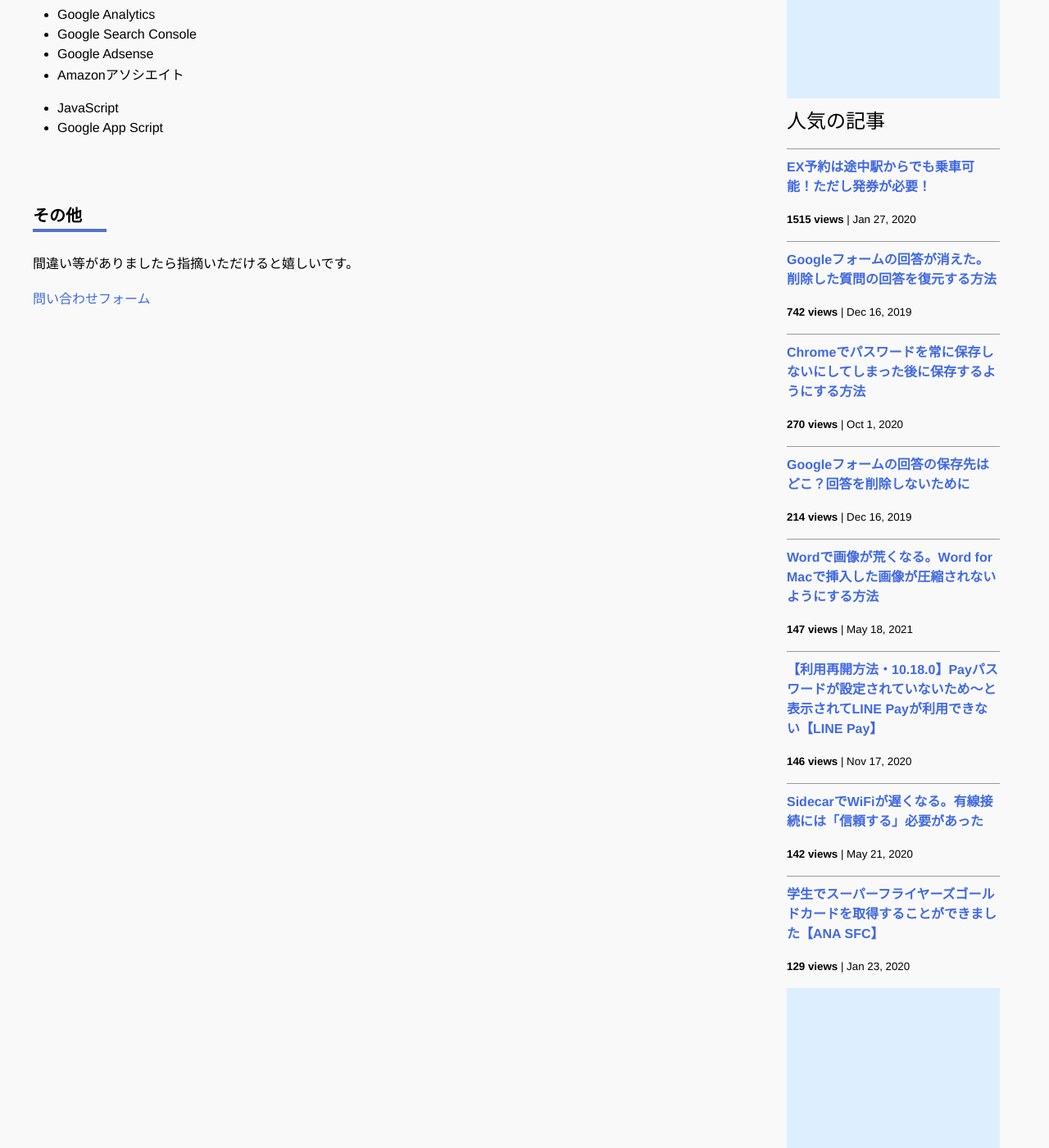
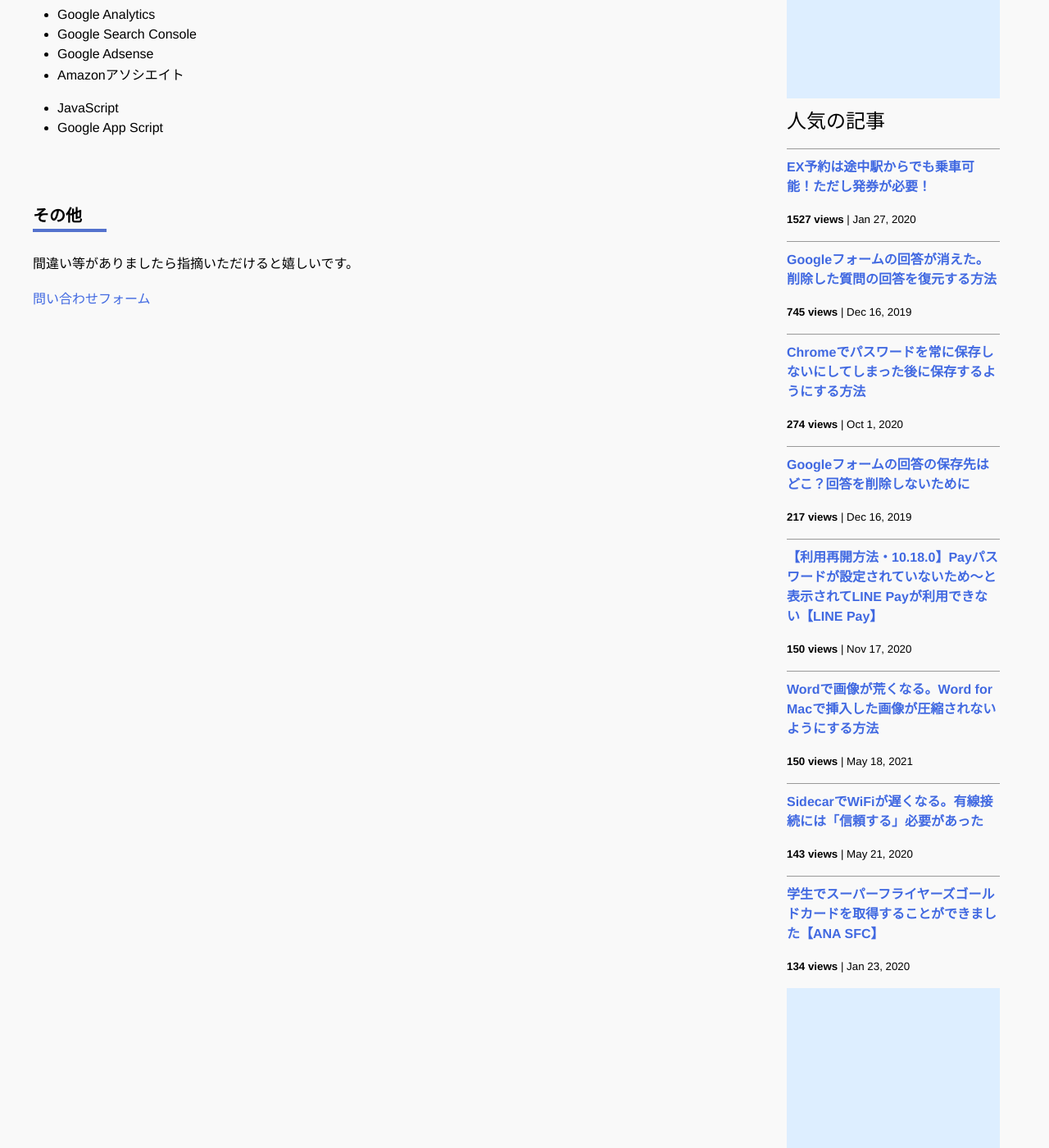
Before and after one commit to iwanaminami/shoyaiwaname, a Jekyll site: the page built from about.markdown, in a window 1280 px wide and 1400 px high, scrolled down 693 px. Shown: the whole window at 82% size. Built offline with Jekyll 4.4.1, drawn with Linux system fonts in a browser that asks for light colours; nearby versions of some CDN libraries; comment, search, counter and statistics services are not loaded.

Commit message:
a new commit message

```diff
--- a/_data/popularposts.yml
+++ b/_data/popularposts.yml
@@ -1,17 +1,17 @@
 side:
-  - view: 1515
+  - view: 1527
     url: /2020/01/27/ex-rideontheway.html
-  - view: 742
+  - view: 745
     url: /2019/12/16/restore-googleform.html
-  - view: 270
+  - view: 274
     url: /2020/10/01/googlepassword.html
-  - view: 214
+  - view: 217
     url: /2019/12/16/googleform-answers.html
-  - view: 147
+  - view: 150
+    url: /2020/11/17/linepay.html
+  - view: 150
     url: /2021/05/18/image-compression-word.html
-  - view: 146
-    url: /2020/11/17/linepay.html
-  - view: 142
+  - view: 143
     url: /2020/05/21/sidecar-via-cable.html
-  - view: 129
+  - view: 134
     url: /2020/01/23/sfcgold.html
```
